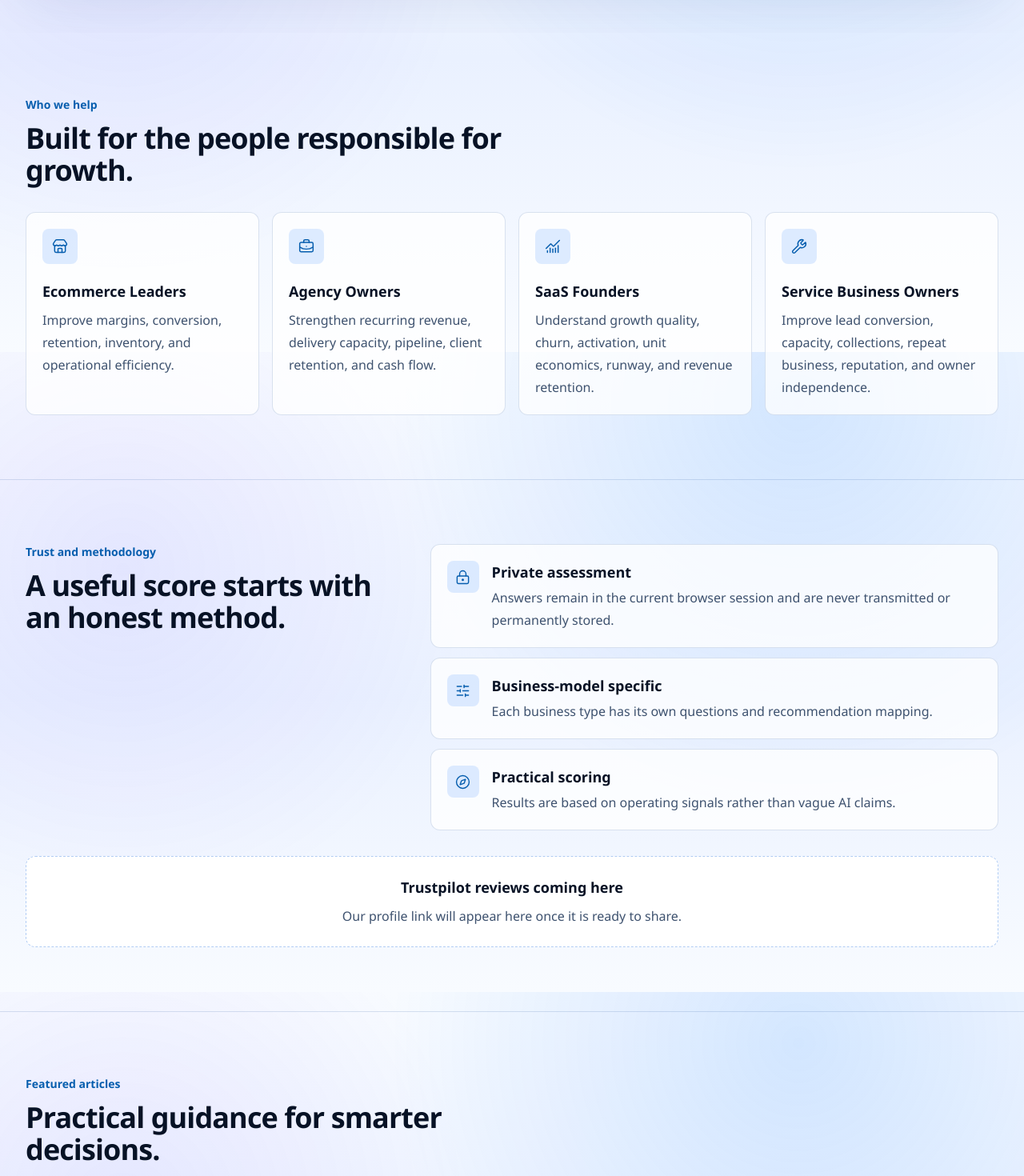
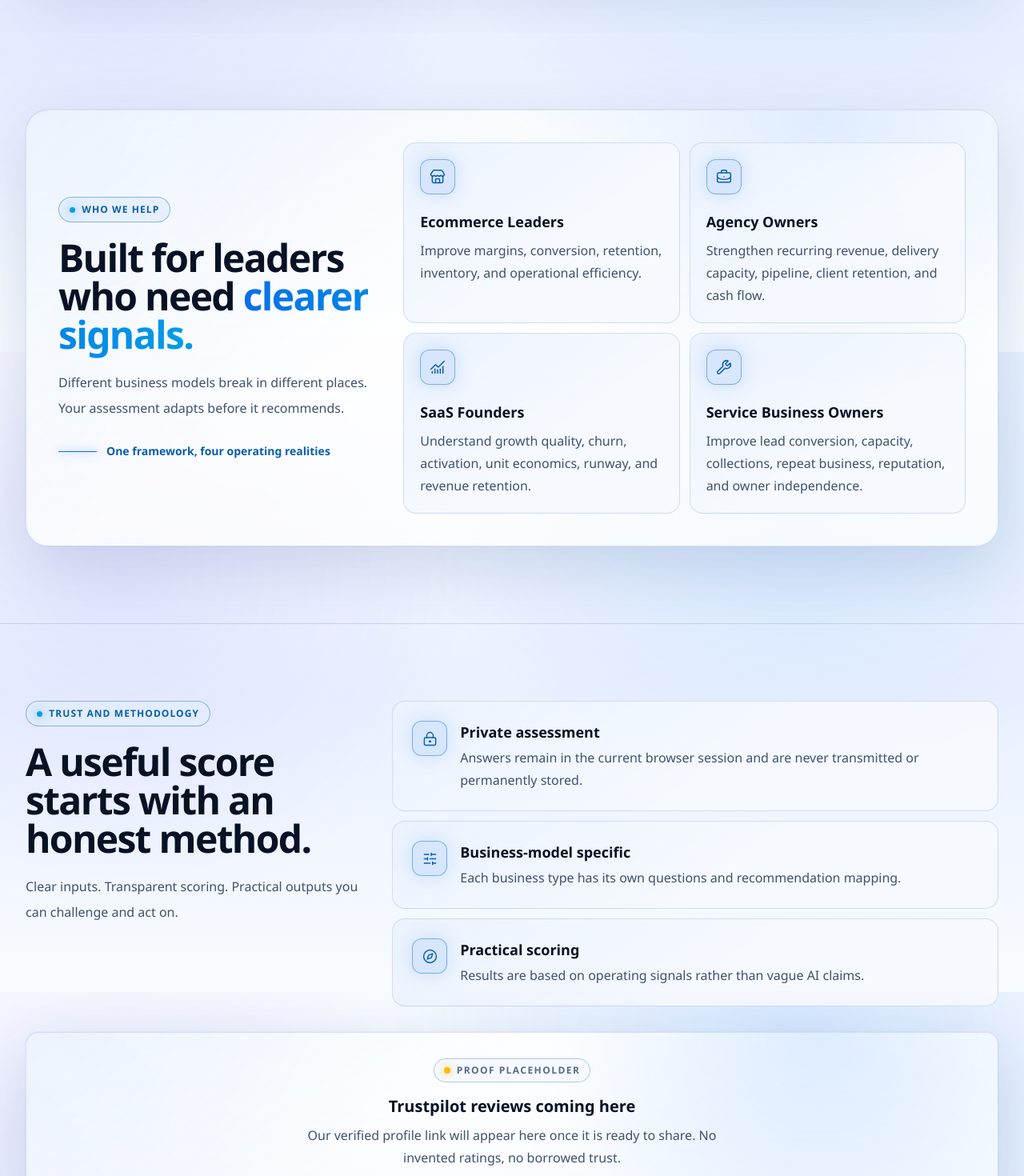
Before and after one commit to swajannaimur/scalryx, a Next.js app: page / in a window 1280 px wide. Shown: the part 1160-2630 px from the top of the page at 80% size. Built offline with nearby package versions, Linux system fonts and the light colour scheme.

Commit message:
feat: redesign affiliate landing sections

```diff
--- a/app/components/landing/audience-section.tsx
+++ b/app/components/landing/audience-section.tsx
@@ -11,28 +11,44 @@ const audienceIcons = {
 
 export function AudienceSection() {
   return (
-    <section aria-labelledby="who-we-help-heading" className="py-16 sm:py-20" id="who-we-help">
-      <SectionShell>
-        <div className="max-w-2xl">
-          <p className="text-sm font-semibold text-[var(--assessment-accent-text)]">Who we help</p>
-          <h2 className="mt-3 text-3xl font-semibold tracking-tight text-content sm:text-4xl" id="who-we-help-heading">
-            Built for the people responsible for growth.
-          </h2>
-        </div>
-        <div className="mt-8 grid gap-4 sm:grid-cols-2 xl:grid-cols-4">
+    <section
+      aria-labelledby="who-we-help-heading"
+      className="relative py-16 sm:py-24"
+      data-premium-section
+      id="who-we-help"
+    >
+      <SectionShell className="premium-panel rounded-[1.75rem] p-5 sm:p-8 lg:p-10">
+        <div className="grid gap-9 lg:grid-cols-[0.72fr_1.28fr] lg:items-center">
+          <div className="max-w-xl">
+            <p className="premium-eyebrow">Who we help</p>
+            <h2 className="mt-5 text-3xl font-bold tracking-[-0.035em] text-content sm:text-5xl" id="who-we-help-heading">
+              Built for leaders who need{" "}
+              <span className="text-gradient">clearer signals.</span>
+            </h2>
+            <p className="mt-5 text-base leading-8 text-muted">
+              Different business models break in different places. Your assessment adapts before it recommends.
+            </p>
+            <div className="mt-7 flex items-center gap-3 text-sm font-semibold text-[var(--assessment-accent-text)]">
+              <span className="h-px w-12 bg-[var(--electric-blue)] shadow-[0_0_12px_var(--electric-blue)]" />
+              One framework, four operating realities
+            </div>
+          </div>
+
+          <div className="grid gap-3 sm:grid-cols-2">
           {audiences.map((audience) => {
             const Icon = audienceIcons[audience.icon];
 
             return (
-              <article className="rounded-xl border border-line bg-surface p-5" key={audience.title}>
-                <span aria-hidden="true" className="flex size-11 items-center justify-center rounded-lg bg-blue-500/15 text-[var(--assessment-accent-text)]">
+              <article className="premium-card rounded-2xl p-5" key={audience.title}>
+                <span aria-hidden="true" className="icon-glow flex size-11 items-center justify-center rounded-xl">
                   <Icon size={20} strokeWidth={1.8} />
                 </span>
-                <h3 className="mt-5 text-lg font-semibold text-content">{audience.title}</h3>
+                <h3 className="mt-5 text-lg font-bold text-content">{audience.title}</h3>
                 <p className="mt-2 text-base leading-7 text-muted">{audience.description}</p>
               </article>
             );
           })}
+          </div>
         </div>
       </SectionShell>
     </section>
--- a/app/components/landing/resources-section.tsx
+++ b/app/components/landing/resources-section.tsx
@@ -4,34 +4,40 @@ import { ArrowUpRight, BookOpen } from "lucide-react";
 
 export function ResourcesSection() {
   return (
-    <section aria-labelledby="resources-heading" className="py-16 sm:py-20" id="resources">
+    <section aria-labelledby="resources-heading" className="py-16 sm:py-24" data-premium-section id="resources">
       <SectionShell>
-        <div className="max-w-2xl">
-          <p className="text-sm font-semibold text-[var(--assessment-accent-text)]">Featured articles</p>
-          <h2 className="mt-3 text-3xl font-semibold tracking-tight text-content sm:text-4xl" id="resources-heading">
+        <div className="max-w-3xl">
+          <p className="premium-eyebrow">Featured articles</p>
+          <h2 className="mt-5 text-3xl font-bold tracking-[-0.035em] text-content sm:text-5xl" id="resources-heading">
             Practical guidance for smarter decisions.
           </h2>
+          <p className="mt-4 text-base leading-8 text-muted">
+            Short, operator-focused reads for turning weak signals into focused action.
+          </p>
         </div>
-        <div className="mt-8 grid gap-4 lg:grid-cols-3">
-          {articles.map((article) => {
+        <div className="mt-10 grid gap-4 lg:grid-cols-3">
+          {articles.map((article, index) => {
             const card = (
               <>
-                <span aria-hidden="true" className="flex size-11 items-center justify-center rounded-lg bg-blue-500/15 text-[var(--assessment-accent-text)]">
-                  <BookOpen size={20} strokeWidth={1.8} />
-                </span>
-                <p className="mt-5 text-sm font-medium text-[var(--assessment-accent-text)]">{article.category}</p>
-                <h3 className="mt-2 text-xl font-semibold leading-snug text-content">{article.title}</h3>
+                <div className="flex items-center justify-between">
+                  <span aria-hidden="true" className="icon-glow flex size-11 items-center justify-center rounded-xl">
+                    <BookOpen size={20} strokeWidth={1.8} />
+                  </span>
+                  <span className="number-glow text-3xl font-black tracking-tight">0{index + 1}</span>
+                </div>
+                <p className="mt-6 text-sm font-bold uppercase tracking-[0.12em] text-[var(--assessment-accent-text)]">{article.category}</p>
+                <h3 className="mt-2 text-xl font-bold leading-snug text-content">{article.title}</h3>
                 <p className="mt-3 text-base leading-7 text-muted">{article.summary}</p>
                 <span className="mt-5 flex items-center gap-2 text-sm font-medium text-subtle">{article.meta}{article.href && <ArrowUpRight aria-hidden="true" size={16} />}</span>
               </>
             );
 
             return article.href ? (
-              <a className="rounded-xl border border-line bg-surface p-5 transition hover:-translate-y-0.5 hover:border-blue-400/60 hover:bg-surface-raised" href={article.href} key={article.title} rel="noopener noreferrer" target="_blank">
+              <a className="premium-card rounded-2xl p-5 sm:p-6" href={article.href} key={article.title} rel="noopener noreferrer" target="_blank">
                 {card}
               </a>
             ) : (
-              <article className="rounded-xl border border-line bg-surface p-5" key={article.title}>{card}</article>
+              <article className="premium-card rounded-2xl p-5 sm:p-6" key={article.title}>{card}</article>
             );
           })}
         </div>
--- a/app/components/landing/trust-section.tsx
+++ b/app/components/landing/trust-section.tsx
@@ -10,26 +10,34 @@ const trustIcons = {
 
 export function TrustSection() {
   return (
-    <section aria-labelledby="trust-heading" className="border-y border-line py-16 sm:py-20" id="methodology">
+    <section
+      aria-labelledby="trust-heading"
+      className="relative border-y border-line py-16 sm:py-24"
+      data-premium-section
+      id="methodology"
+    >
       <SectionShell>
-        <div className="grid gap-8 lg:grid-cols-[0.8fr_1.2fr] lg:items-start">
-          <div>
-            <p className="text-sm font-semibold text-[var(--assessment-accent-text)]">Trust and methodology</p>
-            <h2 className="mt-3 text-3xl font-semibold tracking-tight text-content sm:text-4xl" id="trust-heading">
+        <div className="grid gap-8 lg:grid-cols-[0.72fr_1.28fr] lg:items-start">
+          <div className="lg:sticky lg:top-28">
+            <p className="premium-eyebrow">Trust and methodology</p>
+            <h2 className="mt-5 text-3xl font-bold tracking-[-0.035em] text-content sm:text-5xl" id="trust-heading">
               A useful score starts with an honest method.
             </h2>
+            <p className="mt-5 max-w-lg text-base leading-8 text-muted">
+              Clear inputs. Transparent scoring. Practical outputs you can challenge and act on.
+            </p>
           </div>
           <div className="grid gap-3">
             {trustPillars.map((pillar) => {
               const Icon = trustIcons[pillar.icon];
 
               return (
-                <article className="flex gap-4 rounded-xl border border-line bg-surface p-5" key={pillar.title}>
-                  <span aria-hidden="true" className="flex size-10 shrink-0 items-center justify-center rounded-lg bg-blue-500/15 text-[var(--assessment-accent-text)]">
+                <article className="premium-card flex gap-4 rounded-2xl p-5 sm:p-6" key={pillar.title}>
+                  <span aria-hidden="true" className="icon-glow flex size-11 shrink-0 items-center justify-center rounded-xl">
                     <Icon size={19} strokeWidth={1.8} />
                   </span>
                   <div>
-                    <h3 className="text-lg font-semibold text-content">{pillar.title}</h3>
+                    <h3 className="text-lg font-bold text-content">{pillar.title}</h3>
                     <p className="mt-1 text-base leading-7 text-muted">{pillar.description}</p>
                   </div>
                 </article>
@@ -37,15 +45,19 @@ export function TrustSection() {
             })}
           </div>
         </div>
-        <div className="mt-8 rounded-xl border border-dashed border-line-strong bg-surface-raised p-6 text-center">
+        <div className="premium-panel mt-8 rounded-2xl border-dashed p-6 text-center sm:p-8">
           {trustProfileUrl ? (
             <a className="text-base font-semibold text-[var(--assessment-accent-text)] underline-offset-4 hover:underline" href={trustProfileUrl} rel="noopener noreferrer" target="_blank">
               View Scalryx on Trustpilot
             </a>
           ) : (
             <div>
-              <h3 className="text-lg font-semibold text-content">Trustpilot reviews coming here</h3>
-              <p className="mt-2 text-base leading-7 text-muted">Our profile link will appear here once it is ready to share.</p>
+              <span className="mx-auto mb-4 flex w-fit items-center gap-2 rounded-full border border-line-strong bg-input px-3 py-1.5 text-xs font-bold uppercase tracking-[0.12em] text-subtle">
+                <span className="size-2 rounded-full bg-amber-400 shadow-[0_0_12px_#fbbf24]" />
+                Proof placeholder
+              </span>
+              <h3 className="text-xl font-bold text-content">Trustpilot reviews coming here</h3>
+              <p className="mx-auto mt-2 max-w-xl text-base leading-7 text-muted">Our verified profile link will appear here once it is ready to share. No invented ratings, no borrowed trust.</p>
             </div>
           )}
         </div>
```
Also changed, not shown: app/components/landing/deals-section.tsx (+18 -9 lines), app/components/landing/newsletter-section.tsx (+20 -7 lines), app/components/landing/videos-section.tsx (+16 -11 lines), 1 other file (tests, documents, lock files or other folders).
